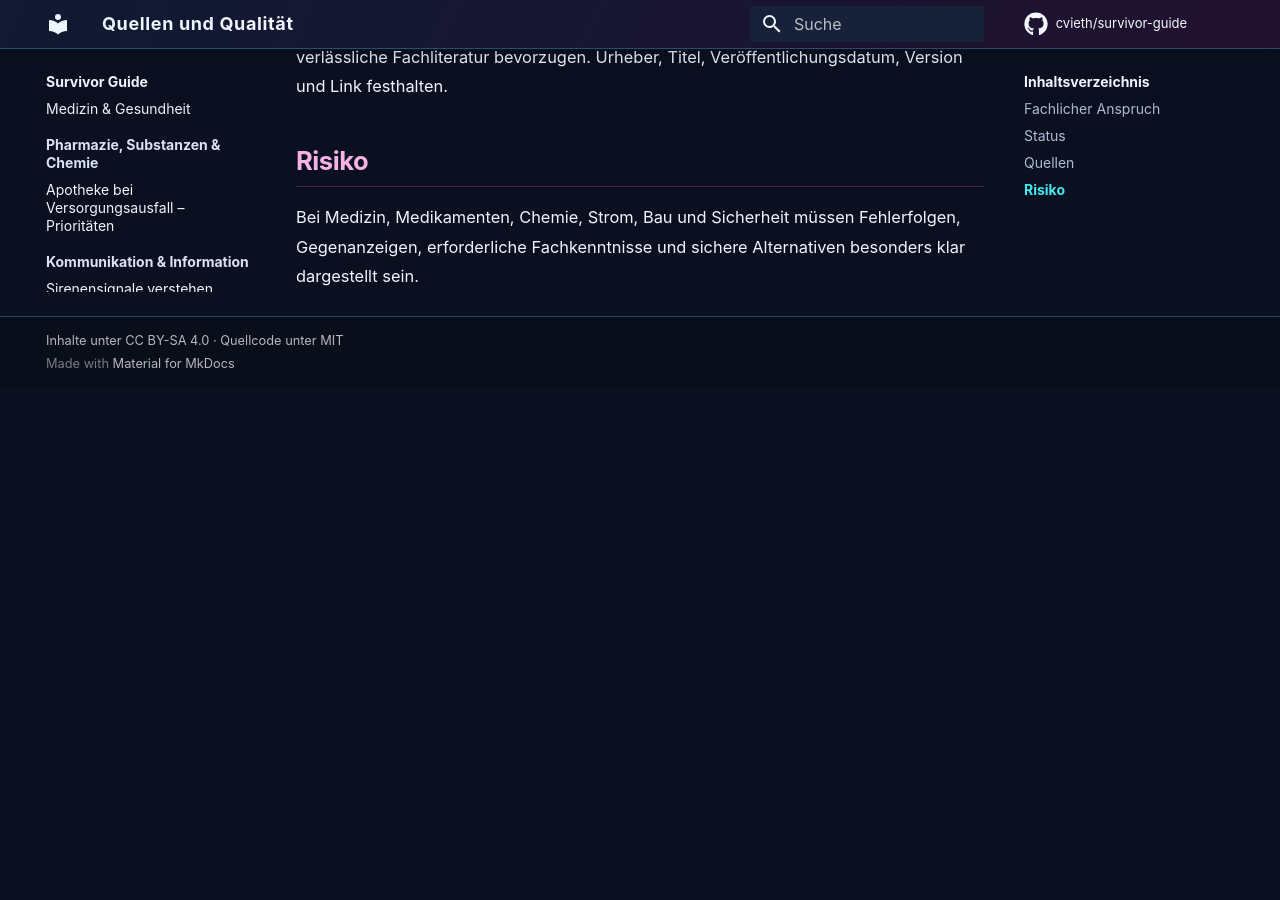
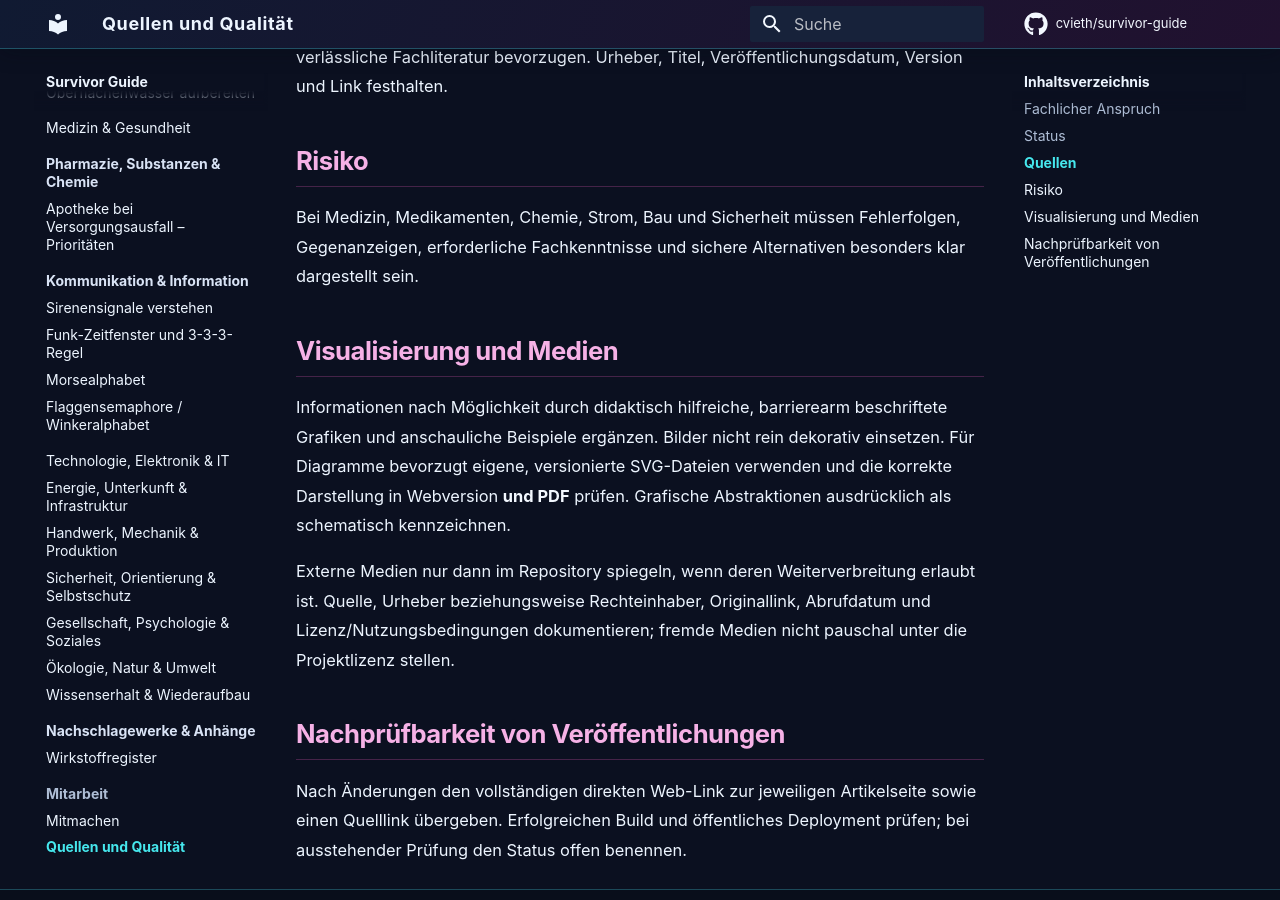
Before and after one commit to cvieth/survivor-guide, an MkDocs documentation site: the page built from docs/redaktion/qualitaet.md, in a window 1280 px wide and 900 px high, scrolled down 683 px. Built offline with MkDocs 1.6.1 and Material for MkDocs 9.7.7, drawn with Linux system fonts in a browser that asks for light colours; comment, search, counter and statistics services are not loaded; before the commit the page ends 1070 px from its top, so only the background shows below that.

Commit message:
docs: Sirenensignale visualisieren und Redaktionsregeln ergänzen

```diff
--- a/docs/redaktion/qualitaet.md
+++ b/docs/redaktion/qualitaet.md
@@ -19,3 +19,13 @@ Primärquellen, wissenschaftliche Publikationen, amtliche Handbücher, Normen un
 ## Risiko
 
 Bei Medizin, Medikamenten, Chemie, Strom, Bau und Sicherheit müssen Fehlerfolgen, Gegenanzeigen, erforderliche Fachkenntnisse und sichere Alternativen besonders klar dargestellt sein.
+
+## Visualisierung und Medien
+
+Informationen nach Möglichkeit durch didaktisch hilfreiche, barrierearm beschriftete Grafiken und anschauliche Beispiele ergänzen. Bilder nicht rein dekorativ einsetzen. Für Diagramme bevorzugt eigene, versionierte SVG-Dateien verwenden und die korrekte Darstellung in Webversion **und PDF** prüfen. Grafische Abstraktionen ausdrücklich als schematisch kennzeichnen.
+
+Externe Medien nur dann im Repository spiegeln, wenn deren Weiterverbreitung erlaubt ist. Quelle, Urheber beziehungsweise Rechteinhaber, Originallink, Abrufdatum und Lizenz/Nutzungsbedingungen dokumentieren; fremde Medien nicht pauschal unter die Projektlizenz stellen.
+
+## Nachprüfbarkeit von Veröffentlichungen
+
+Nach Änderungen den vollständigen direkten Web-Link zur jeweiligen Artikelseite sowie einen Quelllink übergeben. Erfolgreichen Build und öffentliches Deployment prüfen; bei ausstehender Prüfung den Status offen benennen.
```
Also changed, not shown: AGENTS.md (+3 -0 lines), docs/04-kommunikation/sirenensignale.md (+4 -0 lines), docs/assets/kommunikation/sirenensignale.svg (added).
